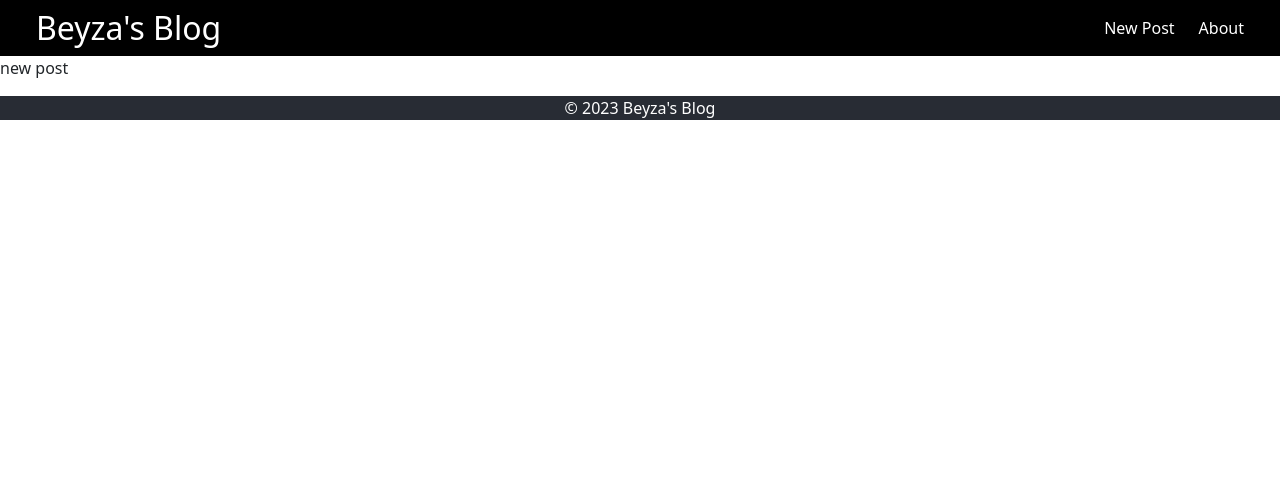
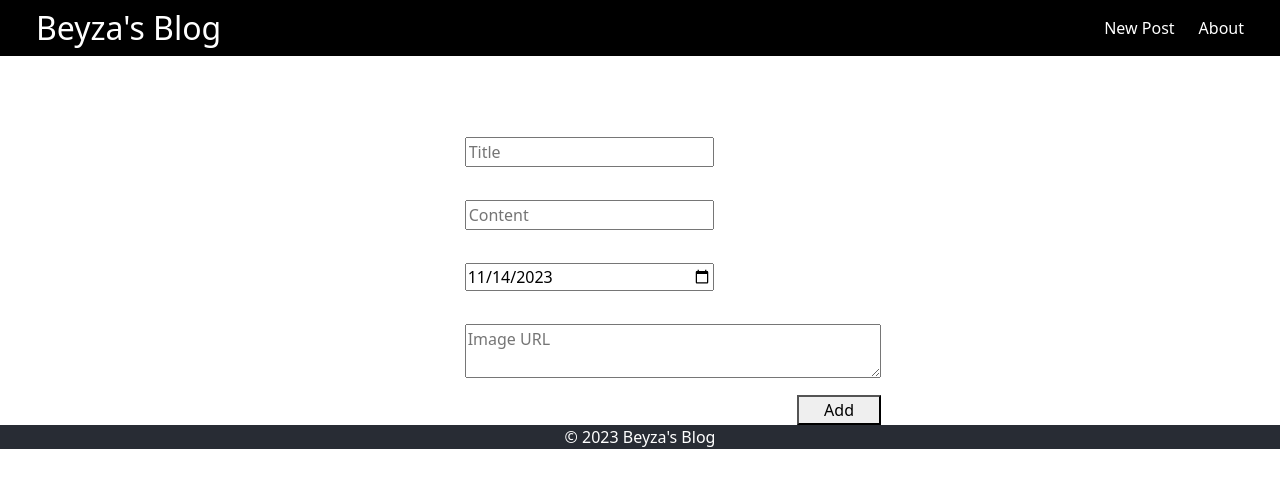
Before and after one commit to beyzanurck/blog-app, a React (Vite) app in the folder client/: page /new-post in a window 1280 px wide. Shown: the top 488 px of the page. Built offline with nearby package versions, Linux system fonts and the light colour scheme.

Commit message:
adds new post adding feature

```diff
--- a/client/src/App.css
+++ b/client/src/App.css
@@ -57,3 +57,30 @@ body {
   width: 45%;
   height: 45%;
 }
+
+.new-post {
+  display: flex;
+  flex-direction: column;
+  margin-left: 35%;
+  margin-top: 5%;
+}
+
+.new-post textarea {
+  width: 50%;
+  margin: 2%;
+}
+
+.new-post input {
+  width: 30%;
+  margin: 2%;
+}
+
+.new-post button {
+  width: 10%;
+  margin-left: 42%;
+}
+
+.new-post p {
+  margin: 2%;
+  color: green;
+}
--- /dev/null
+++ b/client/src/Components/Input.jsx
@@ -0,0 +1,13 @@
+import React from 'react'
+
+export default function Input({ placeholder, type, name, value, onChange }) {
+  return (
+    <input
+        placeholder={placeholder}
+        type={type}
+        name={name}
+        value={value}
+        onChange={onChange}
+    />
+  )
+}
--- a/client/src/Components/NewPost.jsx
+++ b/client/src/Components/NewPost.jsx
@@ -1,9 +1,95 @@
 import React from 'react'
+import Input from './Input'
+import Textarea from './Textarea';
+import { useState } from 'react';
 
 export default function NewPost() {
+
+  const [message, setMessage] = useState(false);
+
+  const [newPost, setNewPost] = useState({
+    "title" : "",
+    "content" : "",
+    "created_at" : new Date().toISOString().split('T')[0],
+    "img_url" : ""
+  })
+
+  function handleChange(event){
+    const {value, name} = event.target
+
+    let formattedValue = value;
+
+    if (name === 'created_at') {
+      formattedValue = new Date(value).toISOString().split('T')[0];
+    }
+
+    setNewPost((preValue) => ({...preValue, [name]: formattedValue}));
+  }
+
+  const addNewPost= async (newPost) => {
+
+    try {
+
+      const {title, content, created_at, img_url} = newPost;
+
+        const body = {...newPost};
+
+        const response = await fetch("http://localhost:1212", {
+            method : "POST",
+            headers: { "Content-Type": "application/json" },
+            body: JSON.stringify(body)
+        })
+
+        if(response.ok) {setMessage(true)};
+
+      } catch (error) {
+          console.error(error.message)
+      }
+  }
+
+  function handleSubmit(e) {
+    e.preventDefault();
+    addNewPost(newPost);
+  }
+
   return (
-    <div>
-      <p>new post</p>
-    </div>
+    <form className='new-post' onSubmit={handleSubmit}>
+
+      <Input
+        placeholder='Title'
+        type='text'
+        name='title'
+        value={newPost.title}
+        onChange={handleChange}
+      />
+
+      <Input
+        placeholder='Content'
+        type='text'
+        name='content'
+        value={newPost.content}
+        onChange={handleChange}
+      />
+
+      <Input
+        placeholder='Date'
+        type='date'
+        name='created_at'
+        value={newPost.created_at}
+        onChange={handleChange}
+      />
+
+      <Textarea
+        placeholder="Image URL"
+        name="img_url"
+        value={newPost.img_url}
+        onChange={handleChange}
+      />
+
+      <button type='submit'>Add</button>
+
+      <p style={message ? { display: 'block' } : { display: 'none' }}>New contact has been added successfully!</p>
+
+    </form>
   )
 }
--- /dev/null
+++ b/client/src/Components/Textarea.jsx
@@ -0,0 +1,12 @@
+import React from 'react'
+
+export default function Textarea({ placeholder, name, value, onChange }) {
+  return (
+    <textarea
+        placeholder={placeholder}
+        name={name}
+        value={value}
+        onChange={onChange}
+    />
+  )
+}
```
